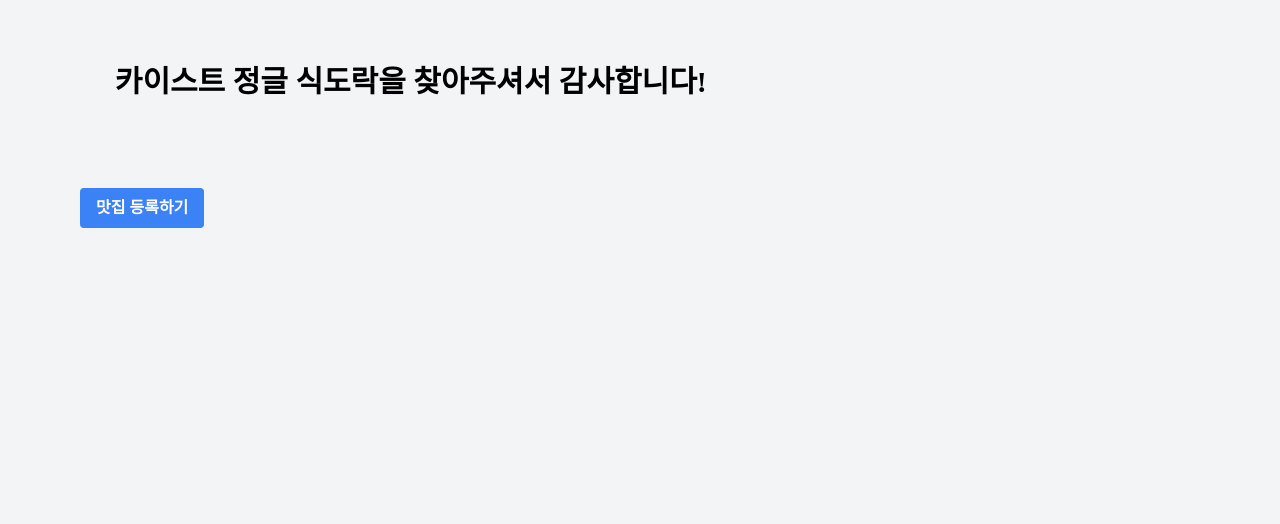
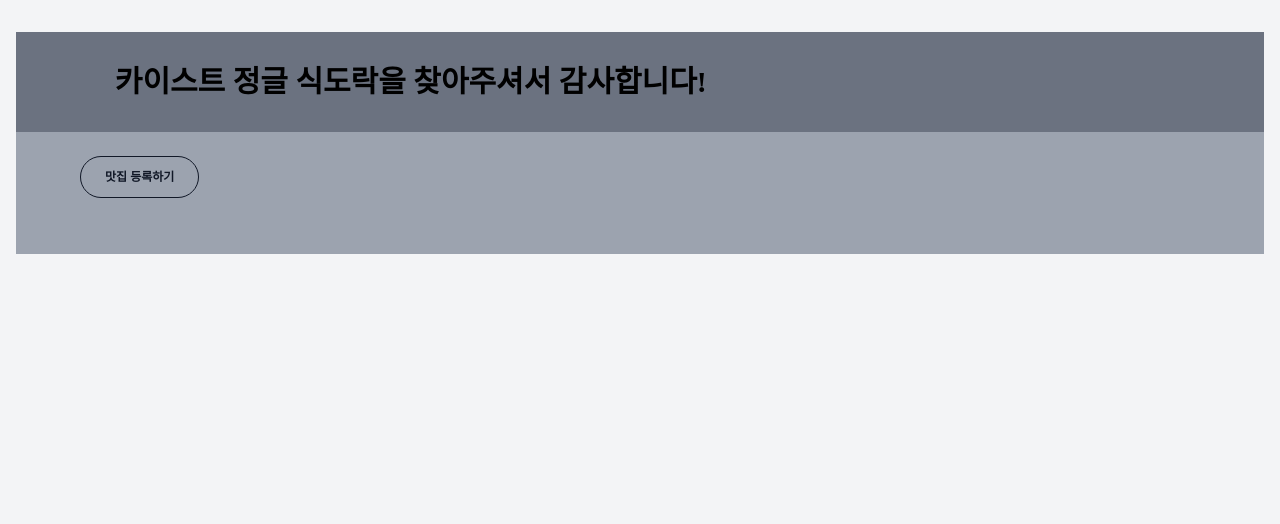
Before and after one commit to leedabin2/swjungle_7team, a Flask app: page / in a window 1280 px wide. Shown: the part 99-623 px from the top of the page. Run offline with Flask 3, Linux system fonts and the light colour scheme; data that the repository does not hold is empty; parts of the project's set-up code (start-up, migrations or seed data) failed here and were passed over; some libraries are stand-ins or nearby versions; some web fonts are replaced.

Commit message:
design: 맛집 등록하기 버튼 css수정

```diff
--- a/templates/index.html
+++ b/templates/index.html
@@ -19,8 +19,8 @@
 </style>
 {% endblock %} {%block content %}
 
-<div class="bg-gray-100">
-  <section class="bg-gray-100 p-8">
+<div class="bg-gray-400">
+  <section class="bg-gray-500 p-8">
     <div class="text-3xl font-bold text-black-500 animate-x infinite">
       카이스트 정글 식도락을 찾아주셔서 감사합니다!
     </div>
@@ -31,8 +31,8 @@
         <!-- 세로 간격을 주는 감싸는 컨테이너 -->
         <button
           onclick="openModal()"
-          class="bg-blue-500 hover:bg-blue-600 text-white font-bold py-2 px-4 rounded mt-4 md:mt-8"
-        >
+          class="align-middle select-none font-sans font-bold text-center uppercase transition-all disabled:opacity-50 disabled:shadow-none disabled:pointer-events-none text-xs py-3 px-6 border border-gray-900 text-gray-900 hover:opacity-75 focus:ring focus:ring-gray-300 active:opacity-[0.85] rounded-full"
+          type="button">
           맛집 등록하기
         </button>
       </div>
```
